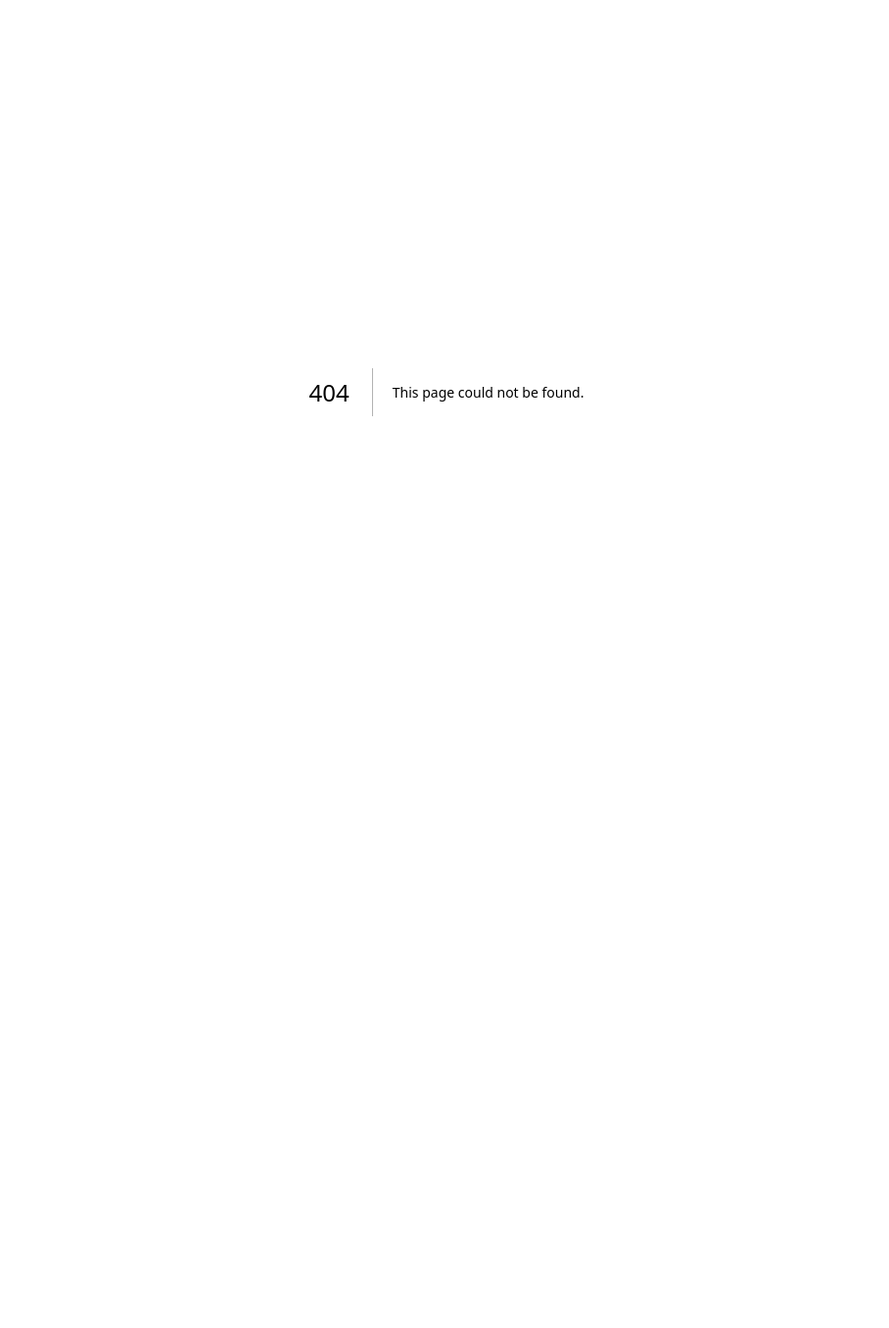
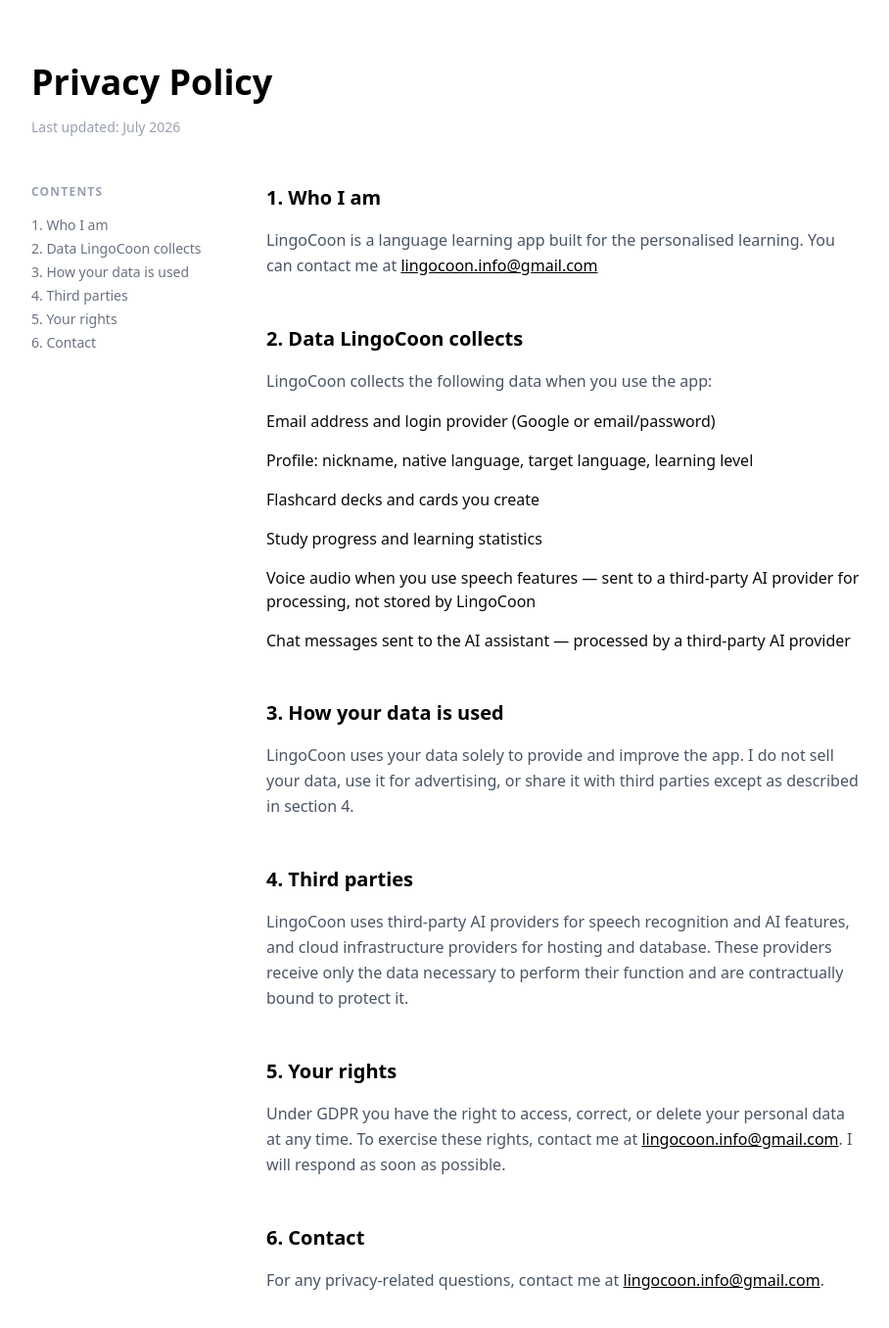
Before and after one commit to artur-fedosiuk/LingoCoon, a Next.js app: page /privacy in a window 1280 px wide. Before the commit this address had no page. Shown: the top 1356 px of the page at 98% size, without its empty margins (184-1092 px from the left). Before the commit the page ends 800 px from the top, so only its background shows below. Built offline with nearby package versions, Linux system fonts and the light colour scheme.

Commit message:
privacy: fix nav/section consistency (who-i-am, Data LingoCoon collects)

```diff
--- a/package.json
+++ b/package.json
@@ -16,6 +16,7 @@
     "@radix-ui/react-slot": "^1.2.4",
     "@supabase/ssr": "^0.8.0",
     "@supabase/supabase-js": "^2.90.1",
+    "@tailwindcss/cli": "^4.3.3",
     "class-variance-authority": "^0.7.1",
     "clsx": "^2.1.1",
     "framer-motion": "^12.26.2",
@@ -39,7 +40,7 @@
     "@types/react-dom": "^19",
     "eslint": "^9",
     "eslint-config-next": "^16.2.6",
-    "tailwindcss": "^4",
+    "tailwindcss": "^4.3.3",
     "tw-animate-css": "^1.4.0",
     "typescript": "^5"
   }
--- a/src/app/page.tsx
+++ b/src/app/page.tsx
@@ -41,7 +41,10 @@ export default function Home() {
         </p>
       </main>
       <footer className="relative z-10 border-t border-gray-200 py-6 text-center text-sm text-gray-400">
-        &copy; 2026 LingoCoon
+        <span>&copy; 2026 LingoCoon </span>
+        <Link href="/privacy" className="hover:text-black underline">
+          Privacy Policy
+        </Link>
       </footer>
     </div>
   );
--- /dev/null
+++ b/src/app/privacy/page.tsx
@@ -0,0 +1,95 @@
+import type { Metadata } from 'next';
+
+export const metadata: Metadata = {
+  title: 'Privacy Policy',
+  description: 'How LingoCoon collects and uses your data',
+};
+
+export default function PrivacyPage() {
+  return (
+    <div className="mx-auto max-w-4xl px-6 py-16">
+      <h1 className="mb-4 text-4xl font-bold text-black">Privacy Policy</h1>
+      <p className="mb-12 text-sm text-gray-400">Last updated: July 2026</p>
+
+      <div className="flex gap-12">
+        <div className="w-48 shrink-0">
+          <p className="mb-4 text-xs font-semibold uppercase tracking-widest text-gray-400">
+            Contents
+          </p>
+          <nav className="flex flex-col gap-1">
+            <a href="#who-i-am" className="text-sm text-gray-500 hover:text-black">1. Who I am</a>
+            <a href="#data-we-collect" className="text-sm text-gray-500 hover:text-black">2. Data LingoCoon collects</a>
+            <a href="#how-we-use-it" className="text-sm text-gray-500 hover:text-black">3. How your data is used</a>
+            <a href="#third-parties" className="text-sm text-gray-500 hover:text-black">4. Third parties</a>
+            <a href="#your-rights" className="text-sm text-gray-500 hover:text-black">5. Your rights</a>
+            <a href="#contact" className="text-sm text-gray-500 hover:text-black">6. Contact</a>
+          </nav>
+        </div>
+
+        <div className="flex-1">
+          <section id="who-i-am" className="mb-12">
+            <h2 className="mb-4 text-xl font-semibold text-black">1. Who I am</h2>
+            <p className="leading-relaxed text-gray-600">
+              LingoCoon is a language learning app built for the personalised learning.
+              You can contact me at{' '}
+              <a href="mailto:lingocoon.info@gmail.com" className="text-black underline">
+                lingocoon.info@gmail.com
+              </a>
+            </p>
+          </section>
+
+          <section id="data-we-collect" className="mb-12">
+            <h2 className="mb-4 text-xl font-semibold text-black">2. Data LingoCoon collects</h2>
+            <p className="leading-relaxed text-gray-600">
+              LingoCoon collects the following data when you use the app:
+            </p>
+            <ul className="mt-4 flex flex-col gap-4">
+              <li>Email address and login provider (Google or email/password)</li>
+              <li>Profile: nickname, native language, target language, learning level</li>
+              <li>Flashcard decks and cards you create</li>
+              <li>Study progress and learning statistics</li>
+              <li>Voice audio when you use speech features — sent to a third-party AI provider for processing, not stored by LingoCoon</li>
+              <li>Chat messages sent to the AI assistant — processed by a third-party AI provider</li>
+            </ul>
+          </section>
+
+          <section id="how-we-use-it" className="mb-12">
+            <h2 className="mb-4 text-xl font-semibold text-black">3. How your data is used</h2>
+            <p className="leading-relaxed text-gray-600">
+              LingoCoon uses your data solely to provide and improve the app. I do not sell your data,
+              use it for advertising, or share it with third parties except as described in section 4.
+            </p>
+          </section>
+
+          <section id="third-parties" className="mb-12">
+            <h2 className="mb-4 text-xl font-semibold text-black">4. Third parties</h2>
+            <p className="leading-relaxed text-gray-600">
+              LingoCoon uses third-party AI providers for speech recognition and AI features,
+              and cloud infrastructure providers for hosting and database.
+              These providers receive only the data necessary to perform their function
+              and are contractually bound to protect it.
+            </p>
+          </section>
+
+          <section id="your-rights" className="mb-12">
+            <h2 className="mb-4 text-xl font-semibold text-black">5. Your rights</h2>
+            <p className="mb-4 leading-relaxed text-gray-600">Under GDPR you have the right to access,
+              correct, or delete your personal data at any time.
+              To exercise these rights, contact me at{' '}
+              <a href="mailto:lingocoon.info@gmail.com" className="text-black underline">lingocoon.info@gmail.com</a>
+              . I will respond as soon as possible.
+            </p>
+          </section>
+
+          <section id="contact" className="mb-12">
+            <h2 className="mb-4 text-xl font-semibold text-black">6. Contact</h2>
+            <p className="mb-4 leading-relaxed text-gray-600">For any privacy-related questions, contact me at{' '}
+              <a href="mailto:lingocoon.info@gmail.com" className="text-black underline">lingocoon.info@gmail.com</a>
+              .
+            </p>
+          </section>
+        </div>
+      </div>
+    </div>
+  );
+}
--- a/src/proxy.ts
+++ b/src/proxy.ts
@@ -3,7 +3,7 @@ import { NextResponse, type NextRequest } from 'next/server';
 import { getSupabaseConfig } from '@/lib/supabase/config';
 import type { Database } from '@/lib/supabase/types';
 
-const PUBLIC_ROUTE_PREFIXES = ['/', '/onboarding', '/login', '/signup', '/auth/callback'];
+const PUBLIC_ROUTE_PREFIXES = ['/', '/onboarding', '/login', '/signup', '/auth/callback', '/privacy'];
 
 export async function proxy(request: NextRequest) {
   const pathname = request.nextUrl.pathname;
```
Also changed, not shown: 1 other file (tests, documents, lock files or other folders).
